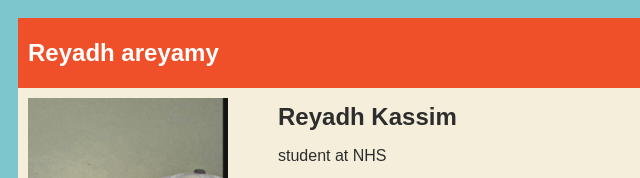
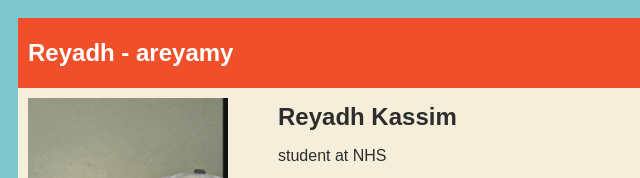
Before and after one commit to reyadhkassim/reyadhkassim.github.io, a plain HTML site: page index.html in a window 1280 px wide. Shown: the top 178 px of the page, 0-640 px from the left. Drawn offline with Linux system fonts and the light colour scheme.

Commit message:
describe your changes

```diff
--- a/index.html
+++ b/index.html
@@ -1,7 +1,7 @@
 <!DOCTYPE HTML>
 <html>
     <head>
-        <title>reyadh kassim</title>
+        <title>reyadh - areyamy</title>
         <style>
             body {
                 background: rgb(125, 198, 205);
@@ -71,7 +71,7 @@
         <div id="all-contents">
             <!--Navigation-->
             <nav>
-                <h1>Reyadh areyamy</h1>
+                <h1>Reyadh - areyamy</h1>
                 <ul id="nav-ul" >
                     <li class="nav-li"><a href="index.html">Home</a></li>
                     <li class="nav-li"><a href="portfolio.html">Porfolio</a></li>
```
Also changed, not shown: portfolio.html (+2 -2 lines).
